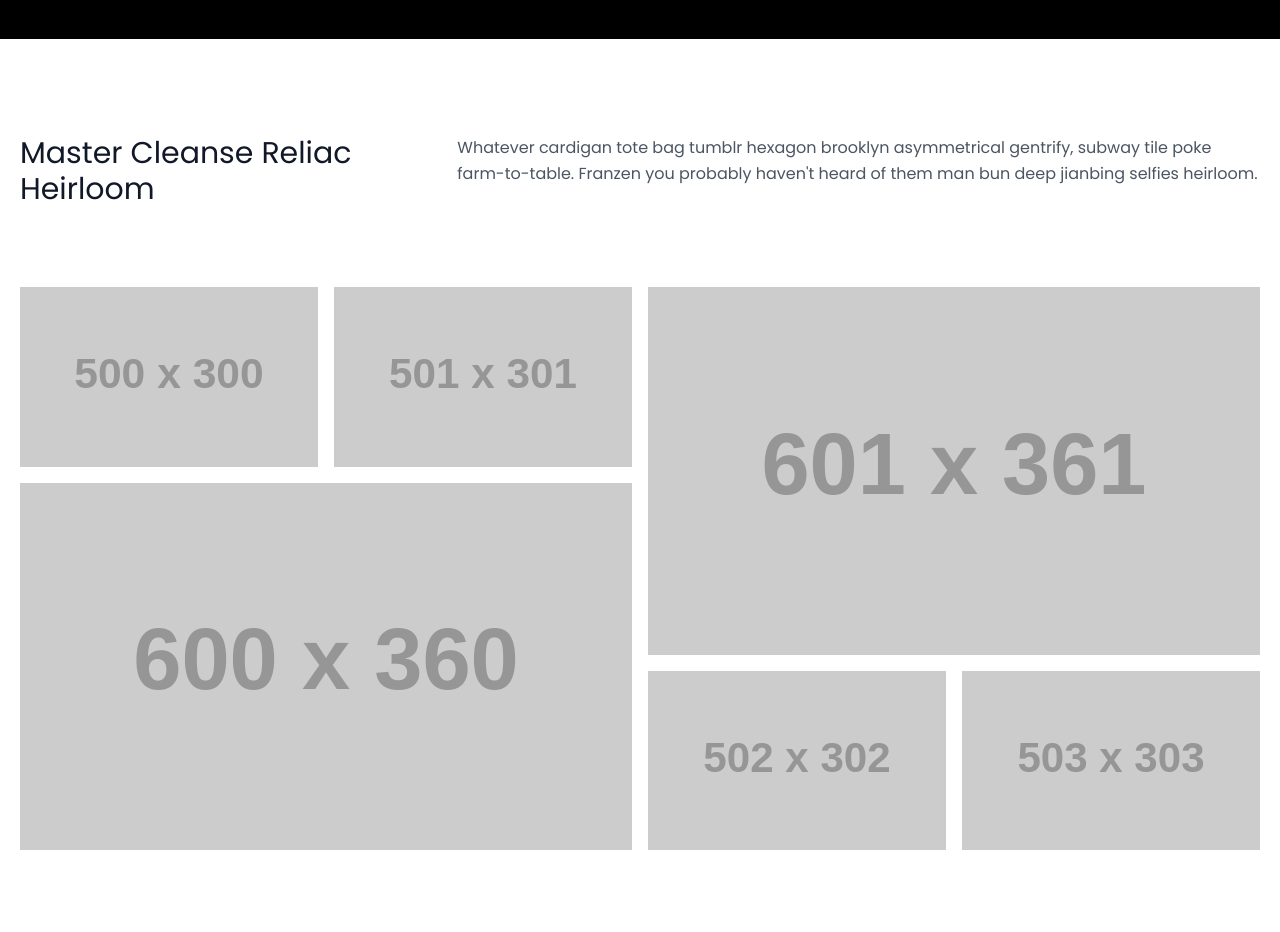
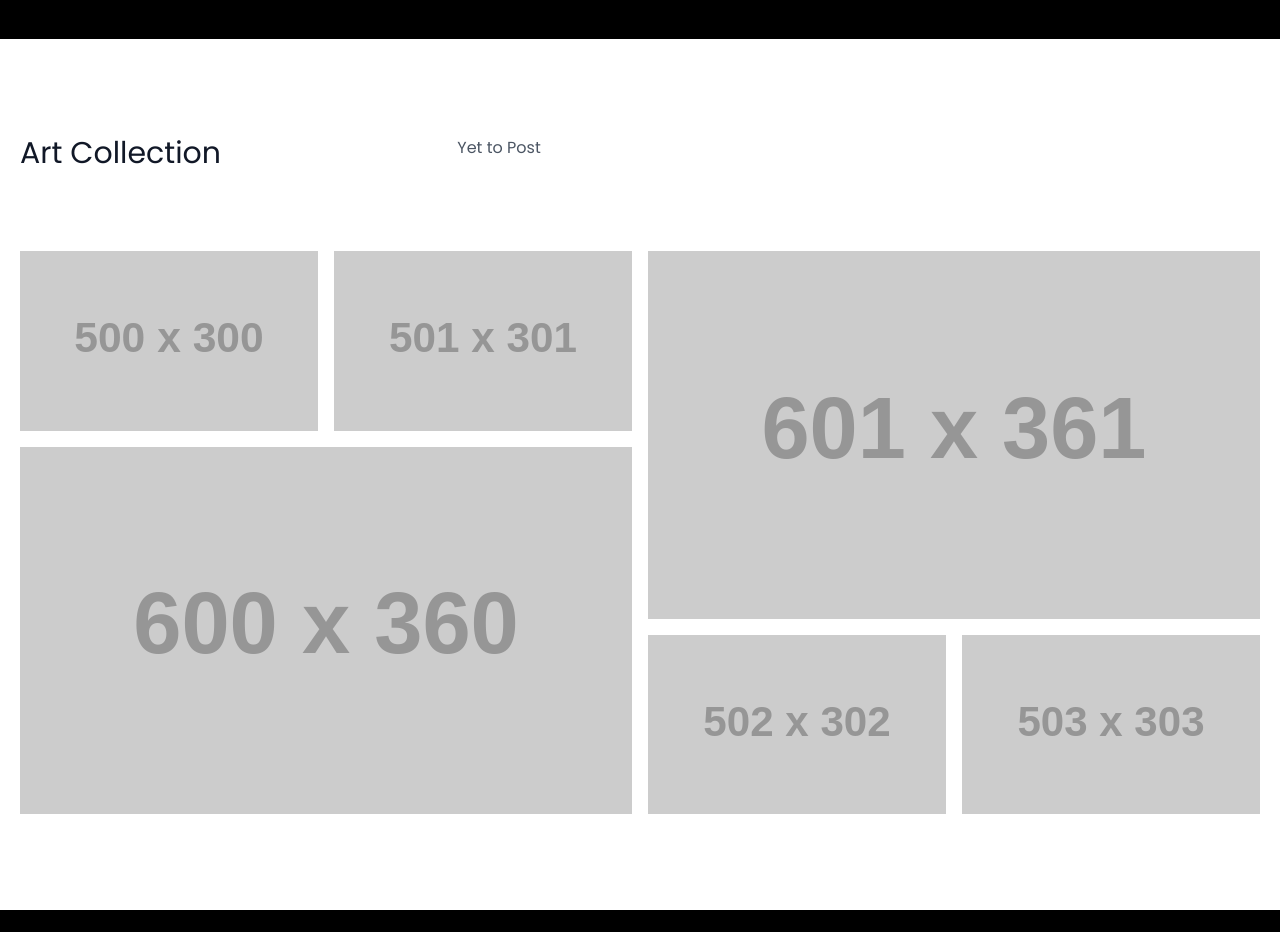
Before and after one commit to SamuelHalder/ProfilePage, a plain HTML site: page index.html in a window 1280 px wide. Shown: the part 2120-3052 px from the top of the page. Drawn offline with Linux system fonts and the light colour scheme; grey boxes are pictures that could not be loaded; placeholder pictures from the web are drawn by us.

Commit message:
Update index.html

```diff
--- a/index.html
+++ b/index.html
@@ -272,11 +272,8 @@
     <section class="bg-white text-gray-600 body-font">
         <div class="container px-5 py-24 mx-auto flex flex-wrap">
             <div class="flex w-full mb-20 flex-wrap">
-                <h1 class="sm:text-3xl text-2xl font-medium title-font text-gray-900 lg:w-1/3 lg:mb-0 mb-4">Master
-                    Cleanse Reliac Heirloom</h1>
-                <p class="lg:pl-6 lg:w-2/3 mx-auto leading-relaxed text-base">Whatever cardigan tote bag tumblr hexagon
-                    brooklyn asymmetrical gentrify, subway tile poke farm-to-table. Franzen you probably haven't heard
-                    of them man bun deep jianbing selfies heirloom.</p>
+                <h1 class="sm:text-3xl text-2xl font-medium title-font text-gray-900 lg:w-1/3 lg:mb-0 mb-4">Art Collection</h1>
+                <p class="lg:pl-6 lg:w-2/3 mx-auto leading-relaxed text-base">Yet to Post</p>
             </div>
             <div class="flex flex-wrap md:-m-2 -m-1">
                 <div class="flex flex-wrap w-1/2">
```
